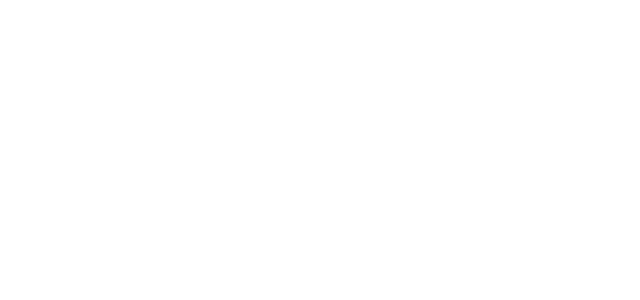
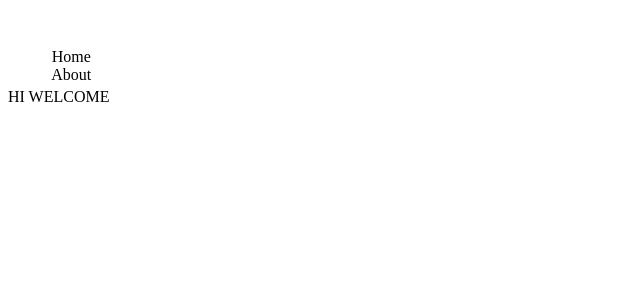
Before and after one commit to telepath9000/wileydebs.com, a React app: page / in a window 1280 px wide. Shown: the top 300 px of the page, without its empty margins (0-640 px from the left). Built offline with nearby package versions, Linux system fonts and the light colour scheme.

Commit message:
moved canvas

```diff
--- a/client/src/App.jsx
+++ b/client/src/App.jsx
@@ -14,11 +14,12 @@
     window.onload = WebGL_render;
   }, []);
   return (
-    <WebGLBackground className="container">
-      <NavBar handleClick={handleIndexClick}/>
+    <div>
+      <WebGLBackground className="container" />
+      <NavBar handleClick={handleIndexClick} />
       <div className="topBuffer" />
       <Page />
-    </WebGLBackground>
+    </div>
   );
 };
 
```
